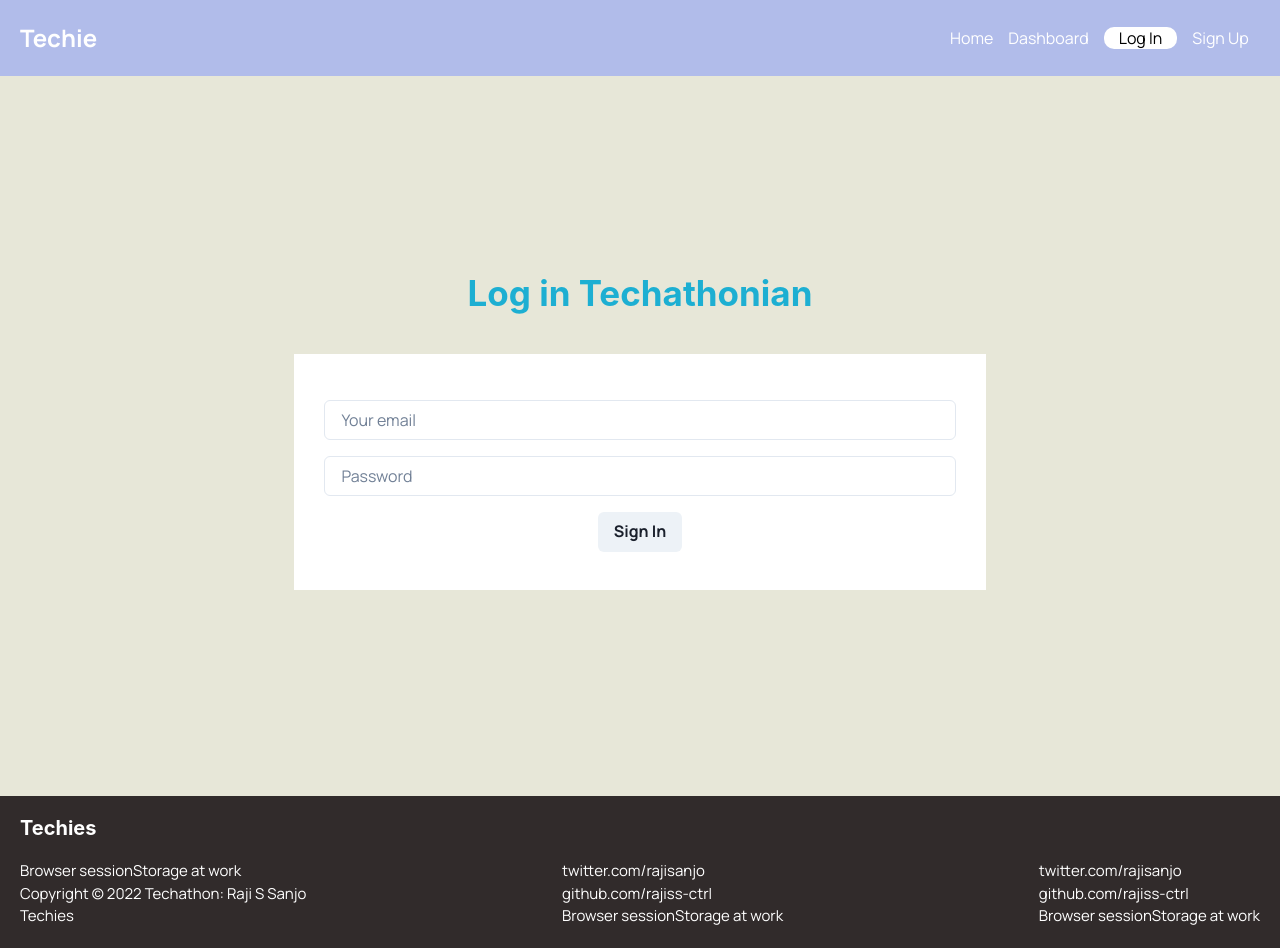
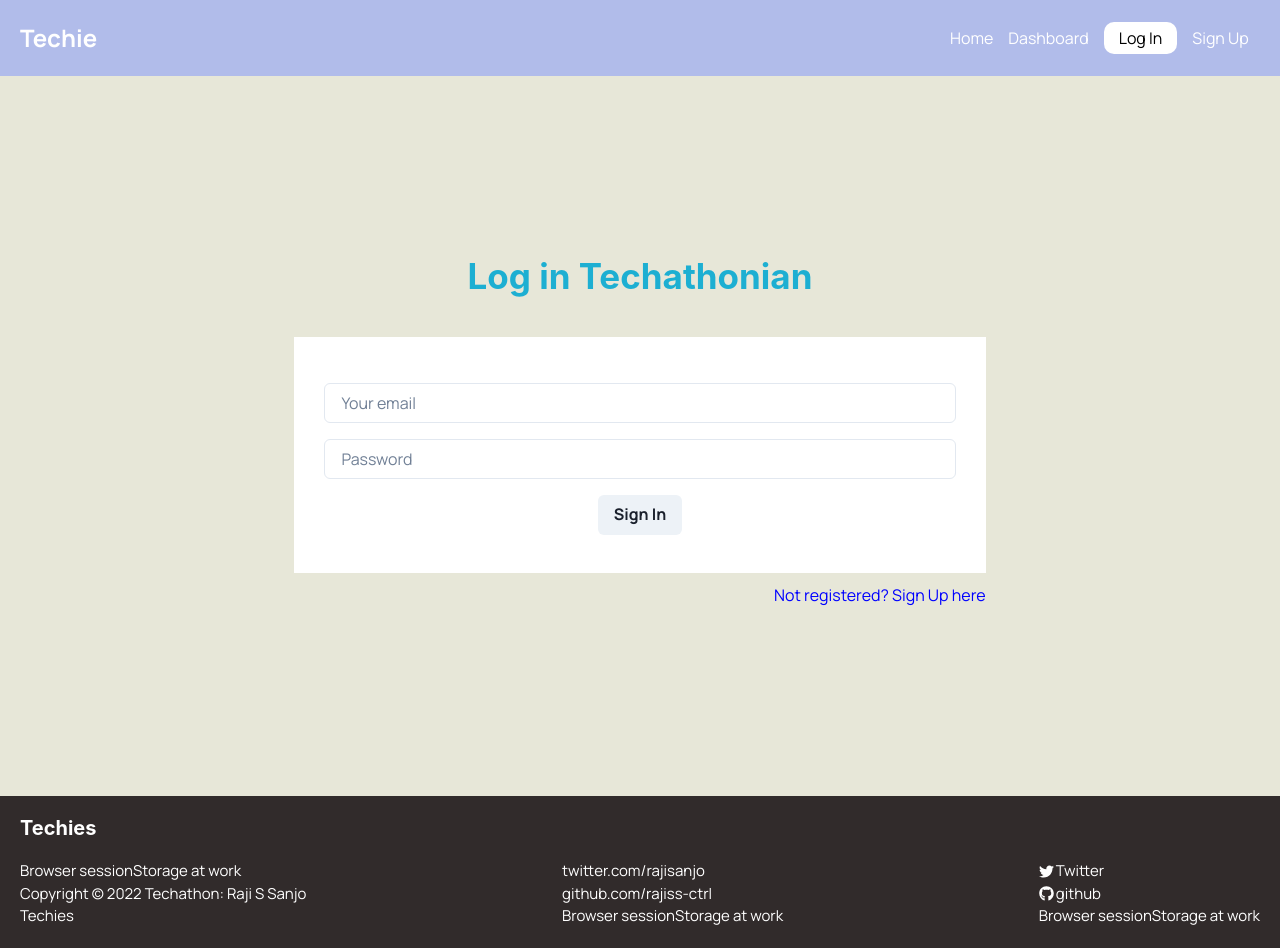
Before and after one commit to rajiss-ctrl/techathonian-form, a React (Create React App) app: page /#/login in a window 1280 px wide. Built offline with nearby package versions, Linux system fonts and the light colour scheme; a web font is replaced by a local one.

Commit message:
FEAT:link to social media, disable toggle on click and redirect from signin to signup

```diff
--- a/src/App.js
+++ b/src/App.js
@@ -8,15 +8,21 @@ import Error from './components/Error';
 import Home from './pages/home/Home';
 import Layout from './components/Layout';
 import ProtectedRoute from './components/ProtectedRoute';
+import { useState } from 'react';
 
 
 
 
 function App() {
+  const [toggle,setToggle] =useState(false)
+
+const handleToggle = ()=>{
+    setToggle(pre=>!pre)
+}
   return (
 <>
   <Routes >
-    <Route path={'/'} element={<Layout/>}>
+    <Route path={'/'} element={<Layout toggle={toggle} handleToggle={handleToggle}/>}>
         <Route index element={<Home/>}/>
         <Route path={'signup'} element={<SignUp/>}/>
         <Route path={'login'} element={<Login/>}/>
--- a/src/components/Footer.jsx
+++ b/src/components/Footer.jsx
@@ -1,27 +1,30 @@
 import React from 'react'
+import { FaGithub,FaTwitter } from 'react-icons/fa'
 import { Box,Heading, Text } from '@chakra-ui/react'
+import { Link } from '@chakra-ui/react'
+
 
 
 const Footer = () => {
   return (
     <footer>
         <Box fontFamily={'Manrope'} background={'#312b2b'} color={'#FFFFFF'} padding={'20px'}>
-            <Heading fontSize={'20px'} marginBottom={'20px'}>Techies</Heading>
+            <Heading color={'#FFFFFF'} fontSize={'20px'} marginBottom={'20px'}>Techies</Heading>
             <Box display={'flex'} justifyContent={'space-between'} flexDir={['column','column','column','row','row']}>
                 <Box marginBottom={['20px','20px','20px','0','0']} fontSize={['12px','14px','14px','15px']}>
-                    <Text fontFamily={'Manrope'}>Browser sessionStorage at work</Text>
-                    <Text fontFamily={'Manrope'}>Copyright &copy; 2022  Techathon: Raji S Sanjo</Text>
-                    <Text fontFamily={'Manrope'}>Techies</Text>
+                    <Text color={'#FFFFFF'} fontFamily={'Manrope'}>Browser sessionStorage at work</Text>
+                    <Text color={'#FFFFFF'} fontFamily={'Manrope'}>Copyright &copy; 2022  Techathon: Raji S Sanjo</Text>
+                    <Text color={'#FFFFFF'} fontFamily={'Manrope'}>Techies</Text>
                 </Box>
                 <Box marginBottom={['20px','20px','20px','0','0']} fontSize={['12px','14px','14px','15px']}>
-                    <Text fontFamily={'Manrope'}>twitter.com/rajisanjo</Text>
-                    <Text fontFamily={'Manrope'}>github.com/rajiss-ctrl</Text>
-                    <Text fontFamily={'Manrope'}>Browser sessionStorage at work</Text>
+                    <Text color={'#FFFFFF'} fontFamily={'Manrope'}>twitter.com/rajisanjo</Text>
+                    <Text color={'#FFFFFF'} fontFamily={'Manrope'}>github.com/rajiss-ctrl</Text>
+                    <Text color={'#FFFFFF'} fontFamily={'Manrope'}>Browser sessionStorage at work</Text>
                 </Box>
                 <Box fontSize={['12px','14px','14px','15px']}>
-                    <Text fontFamily={'Manrope'}>twitter.com/rajisanjo</Text>
-                    <Text fontFamily={'Manrope'}>github.com/rajiss-ctrl</Text>
-                    <Text fontFamily={'Manrope'}>Browser sessionStorage at work</Text>
+                    <Text cursor={'pointer'} color={'#FFFFFF'} fontFamily={'Manrope'} ><Link display={'flex'} alignItems={'center'} gap={'2px'} href="https://www.twitter.com/rajisanjo"><FaTwitter/> <Box textAlign={'center'}>Twitter</Box></Link> </Text>
+                    <Text cursor={'pointer'} color={'#FFFFFF'} fontFamily={'Manrope'} ><Link display={'flex'} alignItems={'center'} gap={'2px'} href="https://www.github.com/rajiss-ctrl"><FaGithub/> <Box textAlign={'center'}>github</Box> </Link></Text>
+                    <Text cursor={'pointer'} color={'#FFFFFF'} fontFamily={'Manrope'}>Browser sessionStorage at work</Text>
                 </Box>
             </Box>
         </Box>
--- a/src/components/Layout.jsx
+++ b/src/components/Layout.jsx
@@ -1,16 +1,18 @@
+import { Box } from '@chakra-ui/react'
 import React from 'react'
 import { Outlet } from 'react-router-dom'
 import Footer from './Footer'
 
 import Navbar from './navbar/Navbar'
 
-const Layout = () => {
+const Layout = ({toggle,handleToggle}) => {
   return (
     <>
-
-      <Navbar/>
+    <Navbar toggle={toggle} handleToggle={handleToggle}/>
+    <Box onClick={toggle && handleToggle}>
         <Outlet/>
       <Footer/>
+    </Box>
     </>
   )
 }
--- a/src/components/navbar/Navbar.jsx
+++ b/src/components/navbar/Navbar.jsx
@@ -1,4 +1,4 @@
-import React, { useState } from 'react'
+import React from 'react'
 import {FaBars, FaTimes } from 'react-icons/fa'
 import { NavLink} from 'react-router-dom'
 
@@ -6,19 +6,13 @@ import { NavLink} from 'react-router-dom'
 import {
         Box,
         Flex,
-       Image,
        List,
        ListItem,
        Text
       } from "@chakra-ui/react";
 
 
-const Navbar = () => {
-const [toggle,setToggle] =useState(false)
-
-const handleToggle = ()=>{
-    setToggle(pre=>!pre)
-}
+const Navbar = ({toggle,handleToggle}) => {
 
   return (
       <Flex
@@ -50,6 +44,7 @@ const handleToggle = ()=>{
                 </Box>
         <List
                 fontFamily={'Manrope'}
+                transform={'transition 3s ease in'}
                 display={[toggle ? 'block' : 'none' ,toggle ? 'block' : 'none','flex','flex','flex']}
                 alignItems={'center'}
                 // justifyContent={'space-between'}
@@ -62,24 +57,24 @@ const handleToggle = ()=>{
                 width={['100%','100%','44%','30%','25%']}
                 zIndex={'1'}
                 >
-           <ListItem marginBottom={['10px','10px','0','0','0']}><NavLink
+           <ListItem  marginBottom={['10px','10px','0','0','0']}><NavLink
                   style={({isActive})=> isActive ?
-                  {color:'#000000',padding:'0 15px', background:'white', borderRadius:'10px'} :
+                  {color:'#000000',padding:'5px 15px', background:'white', borderRadius:'10px'} :
                   {color:'#FFFFFF'}} to='/'>Home</NavLink></ListItem>
 
           <ListItem marginBottom={['10px','10px','0','0','0']}><NavLink
                   style={({isActive})=> isActive ?
-                  {color:'#000000',padding:'0 15px', background:'white',borderRadius:'10px'} :
+                  {color:'#000000',padding:'5px 15px', background:'white',borderRadius:'10px'} :
                   {color:'#FFFFFF'}} to='/dashboard'> Dashboard</NavLink></ListItem>
 
           <ListItem marginBottom={['10px','10px','0','0','0']}><NavLink
                   style={({isActive})=> isActive ?
-                  {color:'#000000',padding:'0 15px', background:'white' , borderRadius:'10px'} :
+                  {color:'#000000',padding:'5px 15px', background:'white' , borderRadius:'10px'} :
                   {color:'#FFFFFF'}} to='/login'>Log In</NavLink></ListItem>
 
           <ListItem marginBottom={['10px','10px','0','0','0']}><NavLink
                 style={({isActive})=> isActive ?
-                {color:'#000000',padding:'0 15px', background:'white',borderRadius:'10px'} :
+                {color:'#000000',padding:'5px 15px', background:'white',borderRadius:'10px'} :
                 {color:'#FFFFFF'}} to='/signup'>Sign Up</NavLink></ListItem>
         </List>
       </Flex>
--- a/src/pages/login/Login.jsx
+++ b/src/pages/login/Login.jsx
@@ -1,5 +1,5 @@
 import React,{useEffect, useState} from 'react'
-import {useNavigate} from 'react-router-dom';
+import {Link, useNavigate} from 'react-router-dom';
 
 import {
         Stack,
@@ -8,7 +8,8 @@ import {
         Input,
         FormControl,
         FormHelperText,
-        Button
+        Button,
+        Box
       } from '@chakra-ui/react'
 
 const Login = () => {
@@ -101,7 +102,9 @@ if(userDetail?.logemail !== user?.email && userDetail?.logpassword !== user?.pas
             <FormHelperText color={'red'}>{loginErr}</FormHelperText>
         </FormControl>
       </form>
+      <Box width={'90%'} color={'blue'} paddingTop={'10px'}  textDecor={'none'} textAlign={'right'}><Link to='/signup'>Not registered? Sign Up here</Link></Box>
     </Flex>
+
     </Stack>
   )
 }
```
